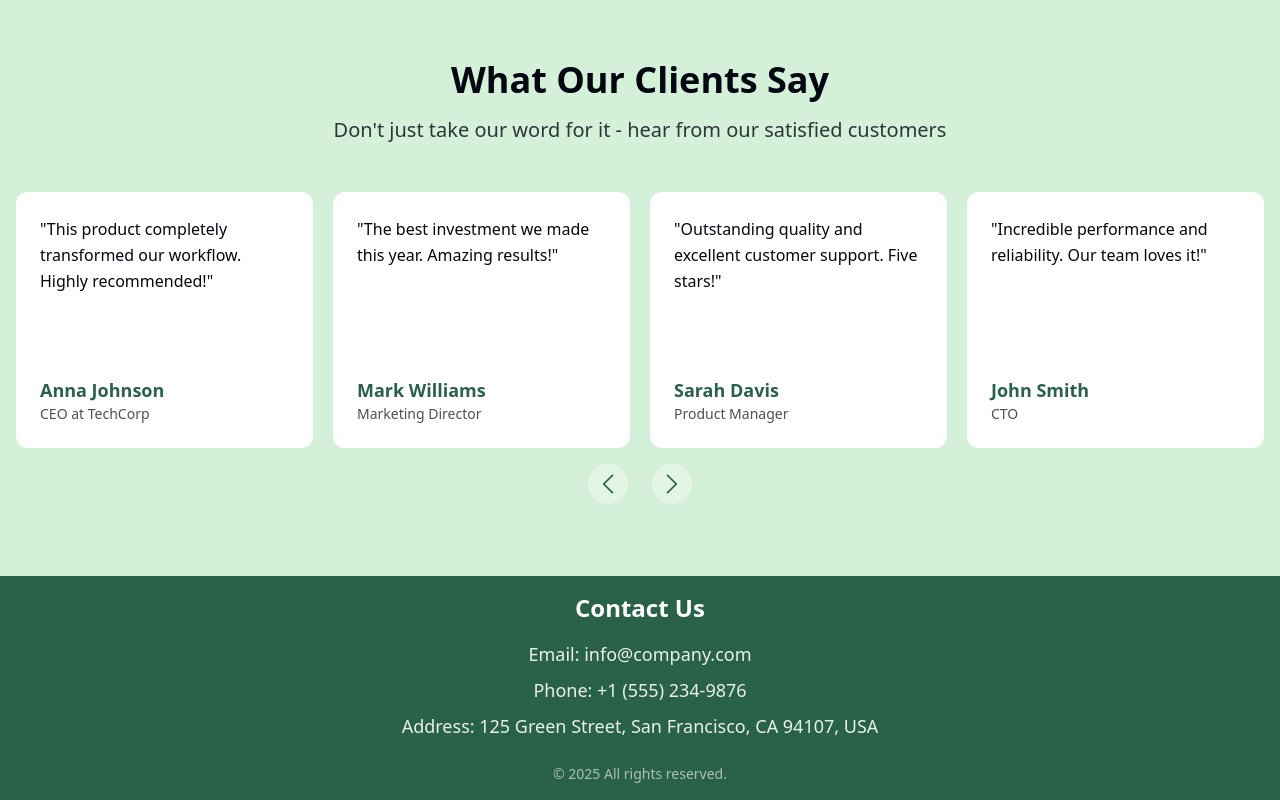
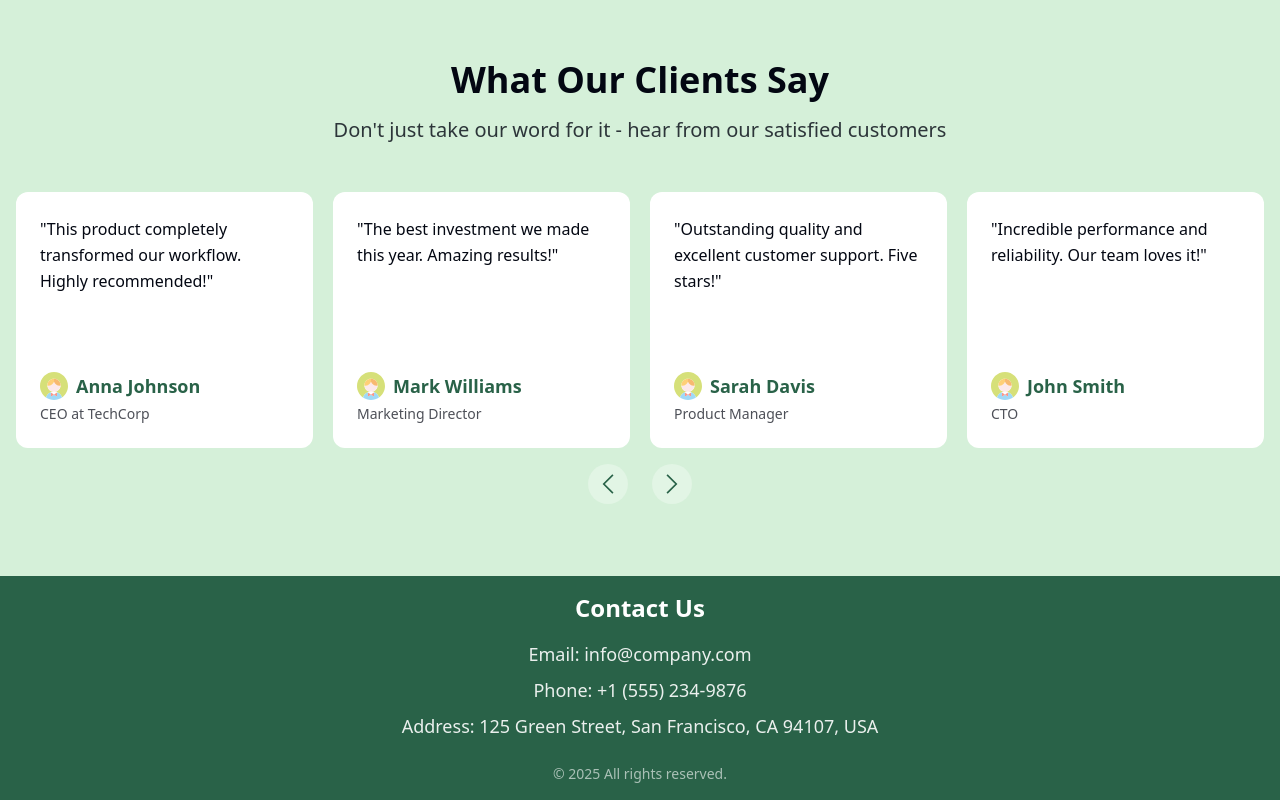
Before and after one commit to opaliienko/landing-factory, a React (Vite) app: page /landing/landingA in a window 1280 px wide. Shown: the part 2200-3000 px from the top of the page. Built offline with nearby package versions, Linux system fonts and the light colour scheme.

Commit message:
Made ReviewCard reusable

```diff
--- a/src/components/sections/Features.jsx
+++ b/src/components/sections/Features.jsx
@@ -54,7 +54,7 @@ const Features = ({ content, theme }) => {
               return (
                 <Card
                   key={feature.id}
-                  feature={feature}
+                  data={feature}
                   icon={IconComponent}
                   theme={theme}
                 />
--- a/src/components/sections/Reviews.jsx
+++ b/src/components/sections/Reviews.jsx
@@ -12,8 +12,6 @@ import "swiper/css";
 import "swiper/css/pagination";
 import "swiper/css/navigation";
 
-import "./swiper.css";
-
 const Reviews = ({ content, theme }) => {
   const { ref, inView } = useInView({
     threshold: 0.1,
@@ -21,6 +19,7 @@ const Reviews = ({ content, theme }) => {
   });
 
   const customClasses = content.customClasses || {};
+  const Card = content.card;
 
   return (
     <section
@@ -85,40 +84,20 @@ const Reviews = ({ content, theme }) => {
               },
             }}
           >
-            {content.reviews.map((review, index) => (
-              <SwiperSlide key={index}>
-                <div
-                  className={`
-                    p-6 bg-white shadow-md rounded-xl h-64
-                    flex flex-col justify-between
-                    hover:shadow-xl transition-shadow duration-300
-                  `}
-                >
-                  <p
-                    className="text-base leading-relaxed"
-                    style={{ color: theme.colors.TEXT_COLOR }}
-                  >
-                    "{review.text}"
-                  </p>
-                  <div className="border-t pt-4 mt-4">
-                    <h4
-                      className="font-bold text-lg"
-                      style={{ color: theme.colors.ACCENT_COLOR }}
-                    >
-                      {review.name}
-                    </h4>
-                    {review.position && (
-                      <p
-                        className="text-sm opacity-70"
-                        style={{ color: theme.colors.TEXT_COLOR }}
-                      >
-                        {review.position}
-                      </p>
-                    )}
-                  </div>
-                </div>
-              </SwiperSlide>
-            ))}
+            {content.reviews.map((review, index) => {
+              const IconComponent = review.icon;
+
+              return (
+                <SwiperSlide key={index}>
+                  <Card
+                    key={review.id}
+                    data={review}
+                    icon={IconComponent}
+                    theme={theme}
+                  />
+                </SwiperSlide>
+              );
+            })}
 
             <SwiperNavButtons theme={theme} />
           </Swiper>
--- a/src/components/ui/FeatureCard.jsx
+++ b/src/components/ui/FeatureCard.jsx
@@ -1,4 +1,4 @@
-const FeatureCard = ({ feature, icon: Icon, theme }) => (
+const FeatureCard = ({ data, icon: Icon, theme }) => (
   <div
     className="p-8 rounded-xl shadow-lg hover:shadow-2xl transition-all duration-200 hover:-translate-y-2"
     style={{
@@ -15,14 +15,14 @@ const FeatureCard = ({ feature, icon: Icon, theme }) => (
       className="text-2xl font-bold mb-4 text-center"
       style={{ color: theme.colors.ACCENT_COLOR }}
     >
-      {feature.title}
+      {data.title}
     </h3>
 
     <p
       className="text-base text-center leading-relaxed"
       style={{ color: theme.colors.TEXT_COLOR }}
     >
-      {feature.text}
+      {data.text}
     </p>
   </div>
 );
--- /dev/null
+++ b/src/components/ui/ReviewCard.jsx
@@ -0,0 +1,37 @@
+const ReviewCard = ({ data, icon: Icon, theme }) => (
+  <div
+    className={`p-6 bg-white shadow-md rounded-xl h-64 flex flex-col justify-between hover:shadow-xl transition-shadow duration-300`}
+  >
+    <p
+      className="text-base leading-relaxed"
+      style={{ color: theme.colors.TEXT_COLOR }}
+    >
+      "{data.text}"
+    </p>
+    <div className="border-t pt-4 mt-4">
+      <div className="flex items-center gap-2">
+        {Icon && (
+          <Icon width={28} height={28} fill={theme.colors.ACCENT_COLOR} />
+        )}
+
+        <h4
+          className="font-bold text-lg"
+          style={{ color: theme.colors.ACCENT_COLOR }}
+        >
+          {data.name}
+        </h4>
+      </div>
+
+      {data.position && (
+        <p
+          className="text-sm opacity-70 mt-1"
+          style={{ color: theme.colors.TEXT_COLOR }}
+        >
+          {data.position}
+        </p>
+      )}
+    </div>
+  </div>
+);
+
+export default ReviewCard;
--- /dev/null
+++ b/src/icons/ClientAvatarIcon.jsx
@@ -0,0 +1,46 @@
+function ClientAvatarIcon({ width = 28, height = 28 }) {
+  return (
+    <svg
+      width={width}
+      height={height}
+      viewBox="0 0 1024 1024"
+      className="icon"
+      xmlns="http://www.w3.org/2000/svg"
+    >
+      <path
+        d="M512.05.017C229.337.017.117 229.116.117 511.95c0 174.136 86.98 327.899 219.842 420.345 26.046-90.705 92.105-158.833 181.926-189.617 2.417-.829 4.858-1.62 7.303-2.395 1.7-.533 3.387-1.088 5.104-1.596a316.655 316.655 0 0114.056-3.841 338.081 338.081 0 0111.516-2.658c1.491-.312 3.008-.6 4.507-.896a340.214 340.214 0 0113.998-2.47 337.373 337.373 0 019.578-1.338c1.442-.187 2.875-.387 4.329-.55a355.545 355.545 0 0114.032-1.353h51.722c4.728.354 9.399.82 14.044 1.354 1.425.162 2.837.358 4.254.537a361.595 361.595 0 0114.381 2.116c3.212.546 6.39 1.138 9.557 1.767 1.35.266 2.704.52 4.05.8a327.582 327.582 0 0126.067 6.628c1.3.387 2.575.804 3.862 1.208 2.97.93 5.916 1.883 8.832 2.891 89.468 30.867 155.25 98.846 181.268 189.276 132.745-92.459 219.643-246.164 219.643-420.208C1023.983 229.116 794.768.017 512.05.017zm0 725.443c-133.116 0-241.027-107.911-241.027-241.027 0-1.267.075-2.517.096-3.775-1.312-152.372 141.515-244.06 241.168-237.252h.117c102.153-6.966 249.884 89.28 241.265 248.23-.255.158-.53.28-.784.437C748.84 621.644 642.604 725.46 512.05 725.46z"
+        fill="#D6E079"
+      />
+      <path
+        d="M512.287 357.483c-24.326 103.449-170.644 178.443-240.91 134.153a243.572 243.572 0 01-.258-10.978c-.021 1.263-.096 2.512-.096 3.775 0 133.112 107.911 241.027 241.027 241.027 130.554 0 236.79-103.816 240.835-233.387-70.674 43.278-216.238-31.512-240.598-134.59z"
+        fill="#FCE9EA"
+      />
+      <path
+        d="M566.051 728.834zm-13.973-1.9c1.425.163 2.837.359 4.254.538-1.42-.18-2.833-.375-4.254-.537zm-112.21 5.258c1.491-.312 3.008-.6 4.507-.896-1.5.296-3.016.584-4.507.896zm170.515 6.591c1.3.387 2.575.804 3.862 1.208-1.287-.404-2.566-.82-3.862-1.208zm-156.867-9.17zm-28.134 5.991zm42.57-8.12c1.441-.187 2.874-.387 4.328-.55-1.454.163-2.887.363-4.328.55zm112.314 3.87c1.35.267 2.704.522 4.05.8-1.342-.278-2.7-.533-4.05-.8zm-68.216 92.48c-.996 0-1.979-.054-2.966-.075l2.966 2.08 2.958-2.08c-.983.025-1.966.075-2.958.075z"
+        fill="#A0D9F6"
+      />
+      <path
+        d="M623.077 742.882c.817.28 1.633.575 2.446.863a119.234 119.234 0 01-10.457 22.093c17.285 26.217 12.986 141.631-12.911 123.417l-45.11-31.65-44.995-31.767-45.11 31.767-44.995 31.65c-25.897 18.214-30.196-97.2-12.91-123.413a119.651 119.651 0 01-10.424-22.006c1.091-.387 2.178-.783 3.274-1.154C312.06 773.466 246.005 841.59 219.96 932.3c82.843 57.647 183.513 91.468 292.091 91.468 108.665 0 209.41-33.875 292.291-91.605-26.017-90.434-91.8-158.413-181.264-189.28zm-213.884-2.6c1.7-.537 3.387-1.087 5.103-1.595-1.716.508-3.408 1.063-5.103 1.596z"
+        fill="#A0D9F6"
+      />
+      <path
+        d="M409.038 765.842c3.45-5.229 7.745-6.932 12.911-3.3l44.994 31.65 42.145 29.572c.987.02 1.97.075 2.966.075.992 0 1.975-.05 2.958-.075l42.036-29.572 45.111-31.65c5.162-3.632 9.461-1.929 12.91 3.296a119.11 119.11 0 0010.458-22.093c-.813-.288-1.63-.583-2.446-.863a299.784 299.784 0 00-8.832-2.89c-1.287-.405-2.562-.822-3.862-1.209a329.382 329.382 0 00-26.067-6.628c-1.342-.28-2.696-.534-4.05-.8a365.422 365.422 0 00-9.557-1.767 349.58 349.58 0 00-14.381-2.116c-1.417-.18-2.83-.375-4.254-.537a356.183 356.183 0 00-14.044-1.354h-51.722a356.312 356.312 0 00-14.032 1.354c-1.45.162-2.883.362-4.328.55a353.142 353.142 0 00-14.436 2.124 354.204 354.204 0 00-9.14 1.683c-1.5.296-3.017.584-4.508.896a328.403 328.403 0 00-14.486 3.416 323.375 323.375 0 00-11.086 3.083c-1.716.508-3.404 1.058-5.103 1.596a340.164 340.164 0 00-7.304 2.395c-1.095.375-2.183.771-3.274 1.154a119.018 119.018 0 0010.423 22.01z"
+        fill="#FEFEFE"
+      />
+      <path
+        d="M602.155 762.542l-45.11 31.65-42.037 29.572-2.958 2.078 44.994 31.767 45.11 31.65c25.898 18.215 30.197-97.2 12.912-123.417-3.446-5.229-7.75-6.932-12.911-3.3zm-135.216 31.65l-44.994-31.65c-5.162-3.632-9.461-1.929-12.91 3.3-17.286 26.213-12.987 141.627 12.91 123.413l44.994-31.65 45.111-31.767-2.966-2.079-42.145-29.567z"
+        fill="#FA9689"
+      />
+      <path
+        d="M512.287 357.483V243.406c-99.653-6.803-242.48 84.885-241.168 237.252.029 3.637.062 7.274.258 10.978 70.266 44.286 216.58-30.704 240.91-134.153z"
+        fill="#FECF77"
+      />
+      <path
+        d="M512.287 357.483c24.36 103.078 169.924 177.868 240.598 134.59.259-.158.534-.279.784-.437 8.62-158.954-139.116-255.2-241.265-248.23h-.117v114.077z"
+        fill="#F7B970"
+      />
+    </svg>
+  );
+}
+
+export default ClientAvatarIcon;
--- a/src/landings/landingA/config.js
+++ b/src/landings/landingA/config.js
@@ -3,6 +3,7 @@ import { THEMES } from "./themes";
 import heroImage from "../landingA/images/hero.jpg";
 
 import FeatureCard from "../../components/ui/FeatureCard";
+import ReviewCard from "../../components/ui/ReviewCard";
 
 import RocketIcon from "../../icons/RocketIcon";
 import LightningIcon from "../../icons/LightningIcon";
@@ -10,6 +11,8 @@ import LockIcon from "../../icons/LockIcon";
 import PaletteIcon from "../../icons/PaletteIcon";
 import MobileIcon from "../../icons/MobileIcon";
 import DiamondIcon from "../../icons/DiamondIcon";
+
+import ClientAvatarIcon from "../../icons/ClientAvatarIcon";
 
 export const landingA = {
   theme: THEMES,
@@ -94,46 +97,63 @@ export const landingA = {
           "Don't just take our word for it - hear from our satisfied customers",
         reviews: [
           {
+            id: 1,
             name: "Anna Johnson",
             position: "CEO at TechCorp",
             text: "This product completely transformed our workflow. Highly recommended!",
+            icon: ClientAvatarIcon,
           },
           {
+            id: 2,
             name: "Mark Williams",
             position: "Marketing Director",
             text: "The best investment we made this year. Amazing results!",
+            icon: ClientAvatarIcon,
           },
           {
+            id: 3,
             name: "Sarah Davis",
             position: "Product Manager",
             text: "Outstanding quality and excellent customer support. Five stars!",
+            icon: ClientAvatarIcon,
           },
           {
+            id: 4,
             name: "John Smith",
             position: "CTO",
             text: "Incredible performance and reliability. Our team loves it!",
+            icon: ClientAvatarIcon,
           },
           {
+            id: 5,
             name: "Emily Brown",
             position: "Designer",
             text: "Beautiful interface and so easy to use. Absolutely love it!",
+            icon: ClientAvatarIcon,
           },
           {
+            id: 6,
             name: "Michael Lee",
             position: "Developer",
             text: "Clean code and great documentation. Perfect for our needs!",
+            icon: ClientAvatarIcon,
           },
           {
+            id: 7,
             name: "Lisa Taylor",
             position: "Founder",
             text: "Game-changer for our business. Can't imagine working without it!",
+            icon: ClientAvatarIcon,
           },
           {
+            id: 8,
             name: "David Wilson",
             position: "Analyst",
             text: "Powerful features and intuitive design. Highly satisfied!",
+            icon: ClientAvatarIcon,
           },
         ],
+        card: ReviewCard,
         customClasses: {
           section: "py-16 px-4 md:py-24",
           container: "w-full max-w-7xl mx-auto",
--- a/src/landings/landingB/config.js
+++ b/src/landings/landingB/config.js
@@ -1,6 +1,9 @@
 import { THEMES } from "./themes";
 
 import heroImage from "../landingB/images/hero.jpg";
+
+import FeatureCard from "../../components/ui/FeatureCard";
+import ReviewCard from "../../components/ui/ReviewCard";
 
 import RocketIcon from "../../icons/RocketIcon";
 import LightningIcon from "../../icons/LightningIcon";
@@ -8,6 +11,8 @@ import LockIcon from "../../icons/LockIcon";
 import PaletteIcon from "../../icons/PaletteIcon";
 import MobileIcon from "../../icons/MobileIcon";
 import DiamondIcon from "../../icons/DiamondIcon";
+
+import ClientAvatarIcon from "../../icons/ClientAvatarIcon";
 
 export const landingB = {
   theme: THEMES,
@@ -38,47 +43,49 @@ export const landingB = {
           "Discover what makes our product stand out from the competition",
         features: [
           {
+            id: 1,
             icon: LightningIcon,
             title: "Lightning Fast",
             text: "Experience blazing fast performance with our optimized infrastructure",
           },
           {
+            id: 2,
             icon: LockIcon,
             title: "Secure & Safe",
             text: "Your data is protected with enterprise-grade security measures",
           },
           {
+            id: 3,
             icon: PaletteIcon,
             title: "Beautiful Design",
             text: "Modern and intuitive interface that users love to interact with",
           },
           {
+            id: 4,
             icon: RocketIcon,
             title: "Mobile Ready",
             text: "Fully responsive design that works perfectly on all devices",
           },
           {
+            id: 5,
             icon: MobileIcon,
             title: "Easy to Use",
             text: "Get started in minutes with our simple and intuitive platform",
           },
           {
+            id: 6,
             icon: DiamondIcon,
             title: "Premium Quality",
             text: "Built with attention to detail and highest quality standards",
           },
         ],
+        card: FeatureCard,
         customClasses: {
           section: "w-full py-4 px-4 sm:py-6 sm:px-6 md:py-12 md:px-20",
           container: "container mx-auto",
           title: "text-3xl md:text-4xl font-bold text-center mb-10",
-          featuresGrid:
-            "grid grid-cols-1 md:grid-cols-2 lg:grid-cols-3 gap-6 md:gap-8",
-          featureCard:
-            "p-8 rounded-xl shadow-lg hover:shadow-2xl transition-all duration-200 hover:-translate-y-2",
-          featureIcon: "flex justify-center items-center mb-4",
-          featureTitle: "text-2xl font-bold mb-4 text-center",
-          featureText: "text-base text-center leading-relaxed",
+          subtitle: "text-xl md:text-2xl text-center mb-12 opacity-80",
+          grid: "grid grid-cols-1 md:grid-cols-2 lg:grid-cols-3 gap-6 md:gap-8",
         },
       },
     },
@@ -90,46 +97,63 @@ export const landingB = {
           "Don't just take our word for it - hear from our satisfied customers",
         reviews: [
           {
+            id: 1,
             name: "Anna Johnson",
             position: "CEO at TechCorp",
             text: "This product completely transformed our workflow. Highly recommended!",
+            icon: ClientAvatarIcon,
           },
           {
+            id: 2,
             name: "Mark Williams",
             position: "Marketing Director",
             text: "The best investment we made this year. Amazing results!",
+            icon: ClientAvatarIcon,
           },
           {
+            id: 3,
             name: "Sarah Davis",
             position: "Product Manager",
             text: "Outstanding quality and excellent customer support. Five stars!",
+            icon: ClientAvatarIcon,
           },
           {
+            id: 4,
             name: "John Smith",
             position: "CTO",
             text: "Incredible performance and reliability. Our team loves it!",
+            icon: ClientAvatarIcon,
           },
           {
+            id: 5,
             name: "Emily Brown",
             position: "Designer",
             text: "Beautiful interface and so easy to use. Absolutely love it!",
+            icon: ClientAvatarIcon,
           },
           {
+            id: 6,
             name: "Michael Lee",
             position: "Developer",
             text: "Clean code and great documentation. Perfect for our needs!",
+            icon: ClientAvatarIcon,
           },
           {
+            id: 7,
             name: "Lisa Taylor",
             position: "Founder",
             text: "Game-changer for our business. Can't imagine working without it!",
+            icon: ClientAvatarIcon,
           },
           {
+            id: 8,
             name: "David Wilson",
             position: "Analyst",
             text: "Powerful features and intuitive design. Highly satisfied!",
+            icon: ClientAvatarIcon,
           },
         ],
+        card: ReviewCard,
         customClasses: {
           section: "py-16 px-4 md:py-24",
           container: "w-full max-w-7xl mx-auto",
```
